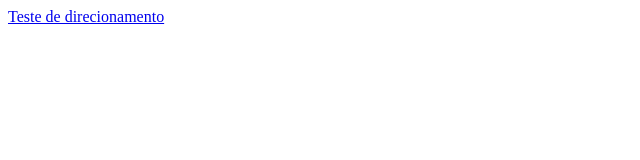
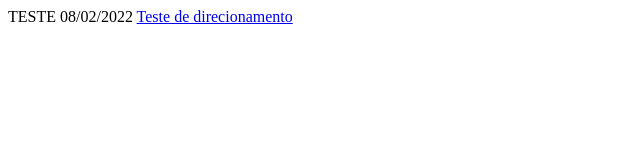
Before and after one commit to marcionline/Practice, a plain HTML site: page index.html in a window 1280 px wide. Shown: the whole page, without its empty margins (0-640 px from the left). Drawn offline with Linux system fonts and the light colour scheme.

Commit message:
incluindo linha TESTE

```diff
--- a/index.html
+++ b/index.html
@@ -5,6 +5,7 @@
     <meta http-equiv="X-UA-Compatible" content="IE=edge">
     <meta name="viewport" content="width=device-width, initial-scale=1.0">
     <title>Document</title>
+     TESTE 08/02/2022
 </head>
 <body>
    <a href="page.html">Teste de direcionamento</a>
```
